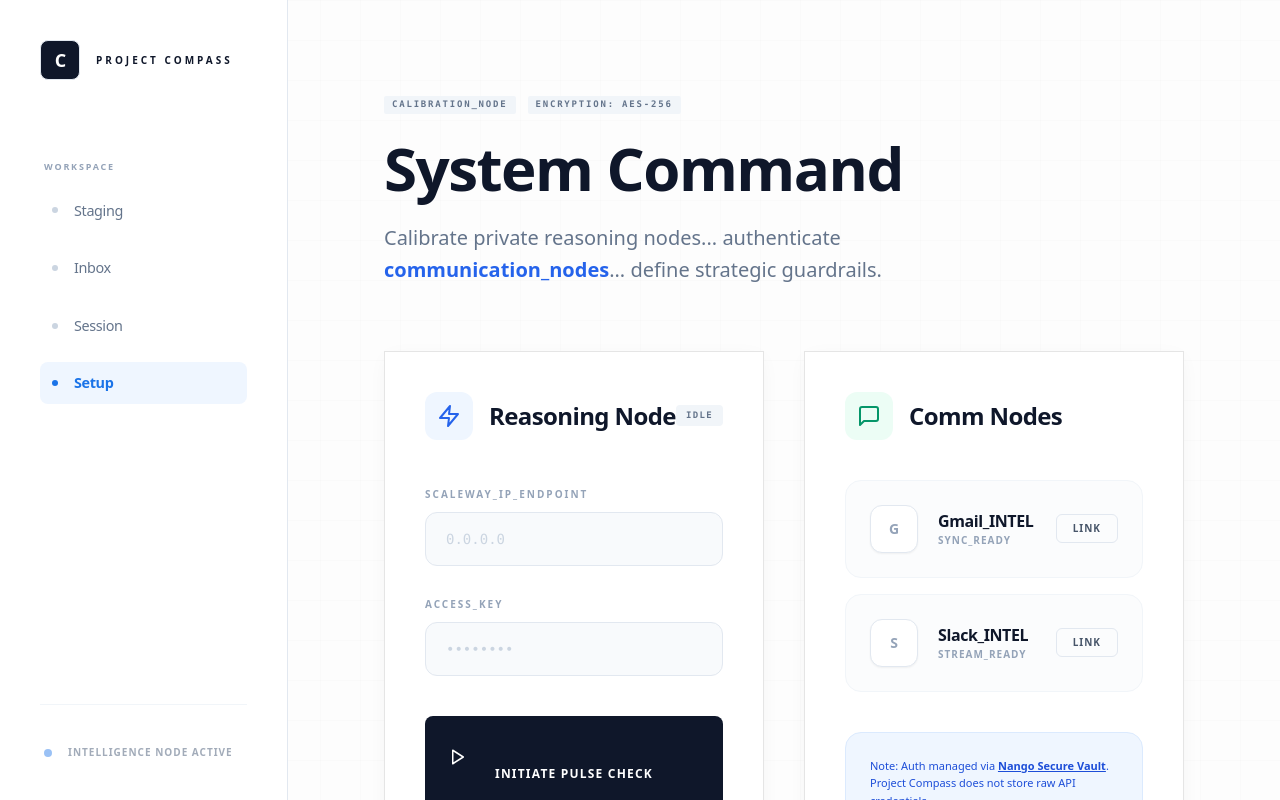
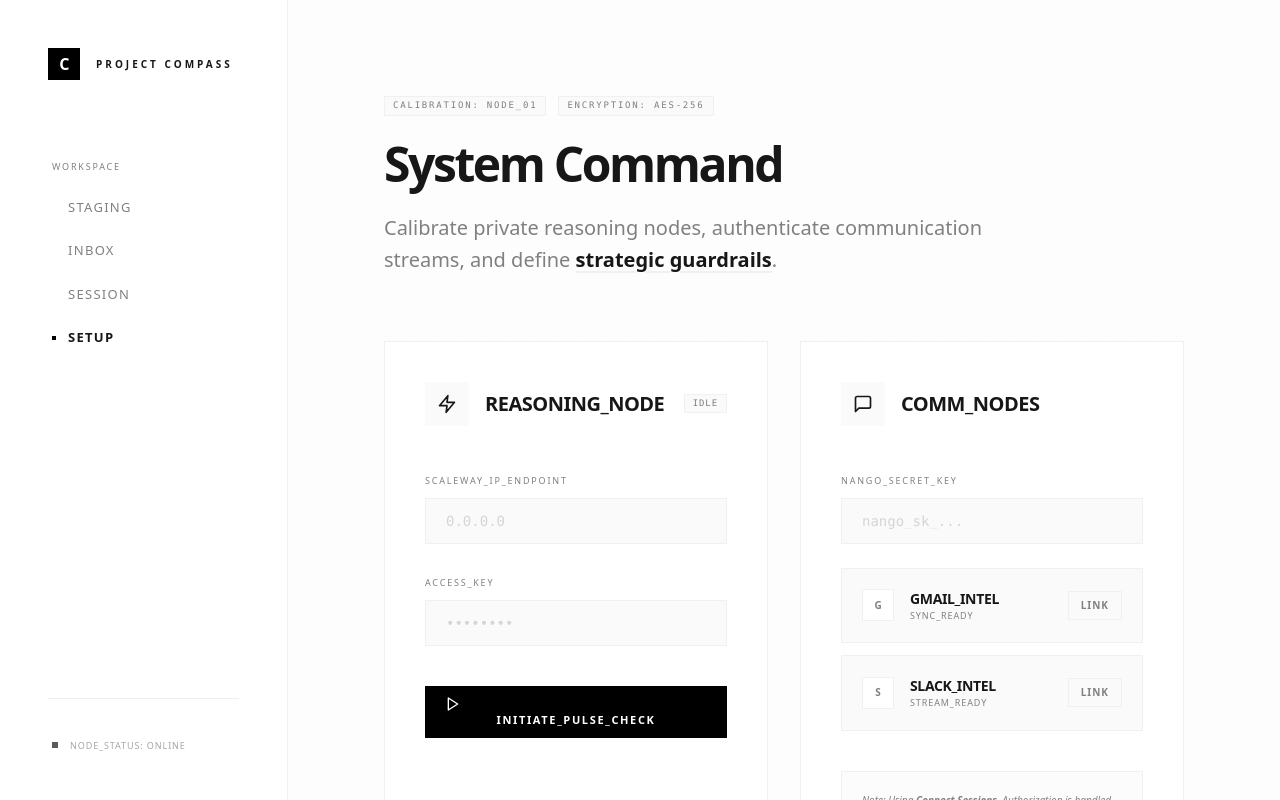
Before and after one commit to StefGunnML/lexa_pa, a Next.js app in the folder frontend/: page /dashboard/settings in a window 1280 px wide. Built offline with nearby package versions, Linux system fonts and the light colour scheme; no server answers.

Commit message:
Apply OpenAI Platform Design System refinements

```diff
--- a/frontend/src/app/dashboard/settings/page.tsx
+++ b/frontend/src/app/dashboard/settings/page.tsx
@@ -9,6 +9,7 @@ export default function SettingsPage() {
   const [config, setConfig] = useState<any>({
     DEEPSEEK_API_BASE: '',
     DEEPSEEK_API_KEY: '',
+    NANGO_SECRET_KEY: '',
   });
 
   // #region agent log
@@ -100,16 +101,32 @@ export default function SettingsPage() {
   };
 
   const connectService = async (provider: string) => {
-    const publicKey = process.env.NEXT_PUBLIC_NANGO_PUBLIC_KEY;
-    if (!publicKey) {
-      console.error("Nango Public Key not set in environment variables.");
+    try {
+      // 1. Get a session token from our backend
+      const sessionRes = await fetch('/api/nango/session', { method: 'POST' });
+      const sessionData = await sessionRes.json();
+
+      if (sessionData.error) {
+        console.error("Failed to get Nango session", sessionData.error);
         return;
       }
-    const nango = new Nango({ publicKey });
-    try {
-      const result = await nango.auth(provider, 'stefan-primary');
-      console.log(`Connected to ${provider}`, result);
-      // Trigger backend sync here
+
+      // 2. Initialize Nango without a public key (uses session token)
+      const nango = new Nango();
+
+      // 3. Open the Connect UI
+      const connect = nango.openConnectUI({
+        onEvent: (event) => {
+          if (event.type === 'connect') {
+            console.log(`Successfully connected to ${provider}`, event.data);
+            // The connection is now active in Nango
+          }
+        },
+      });
+
+      // 4. Provide the token to start the flow
+      connect.setSessionToken(sessionData.token);
+
     } catch (err) {
       console.error(`Failed to connect to ${provider}`, err);
     }
@@ -119,25 +136,25 @@ export default function SettingsPage() {
     <div className="space-y-16 pb-20 font-sans">
       <header className="space-y-6">
         <div className="flex items-center gap-3">
-          <span className="system-label">CALIBRATION_NODE</span>
+          <span className="system-label">CALIBRATION: NODE_01</span>
           <span className="system-label">ENCRYPTION: AES-256</span>
         </div>
-        <h2 className="text-6xl font-extrabold tracking-tight text-slate-900">System Command</h2>
-        <p className="text-slate-500 text-xl max-w-2xl font-medium leading-relaxed">
-          Calibrate private reasoning nodes... authenticate <span className="text-blue-600 font-bold">communication_nodes</span>... define strategic guardrails.
+        <h2 className="text-5xl font-bold tracking-tighter text-foreground">System Command</h2>
+        <p className="text-muted-foreground text-xl max-w-2xl font-medium leading-relaxed">
+          Calibrate private reasoning nodes, authenticate communication streams, and define <span className="text-foreground font-bold underline decoration-border decoration-2 underline-offset-4">strategic guardrails</span>.
         </p>
       </header>
 
-      <div className="grid grid-cols-1 lg:grid-cols-2 gap-10">
+      <div className="grid grid-cols-1 lg:grid-cols-2 gap-8">
 
         {/* Step 1: Reasoning Engine */}
-        <Card className={`space-y-10 ${pulseStatus === 'active' ? 'border-blue-200 bg-blue-50/10' : ''}`}>
+        <Card className="space-y-10">
           <div className="flex items-center justify-between">
             <div className="flex items-center gap-4">
-              <div className="p-3 bg-blue-50 text-blue-600 rounded-xl">
-                <Zap size={24} />
+              <div className="p-3 bg-muted text-foreground">
+                <Zap size={20} />
               </div>
-              <h3 className="text-2xl font-extrabold text-slate-900 tracking-tight">Reasoning Node</h3>
+              <h3 className="text-xl font-bold text-foreground tracking-tight">REASONING_NODE</h3>
             </div>
             <Badge variant={pulseStatus === 'active' ? 'success' : pulseStatus === 'error' ? 'warning' : 'default'}>
               {pulseStatus.toUpperCase()}
@@ -146,25 +163,25 @@ export default function SettingsPage() {
 
           <div className="space-y-6">
             <div className="space-y-2">
-              <label className="text-[10px] font-black text-slate-400 uppercase tracking-[0.2em]">SCALEWAY_IP_ENDPOINT</label>
+              <label className="text-[9px] font-medium text-muted-foreground uppercase tracking-[0.2em]">SCALEWAY_IP_ENDPOINT</label>
               <input
                 type="text"
                 value={config.DEEPSEEK_API_BASE || ''}
                 onChange={(e) => setConfig({...config, DEEPSEEK_API_BASE: e.target.value})}
                 onBlur={(e) => saveConfig('DEEPSEEK_API_BASE', e.target.value)}
                 placeholder="0.0.0.0"
-                className="w-full bg-slate-50 border border-slate-200 rounded-xl px-5 py-4 text-sm text-slate-900 focus:outline-none focus:border-blue-400 focus:ring-4 focus:ring-blue-50 transition-all placeholder:text-slate-300 font-mono"
+                className="w-full bg-muted border border-border px-5 py-3 text-sm text-foreground focus:outline-none focus:border-foreground/20 transition-all placeholder:text-muted-foreground/30 font-mono"
               />
             </div>
             <div className="space-y-2">
-              <label className="text-[10px] font-black text-slate-400 uppercase tracking-[0.2em]">ACCESS_KEY</label>
+              <label className="text-[9px] font-medium text-muted-foreground uppercase tracking-[0.2em]">ACCESS_KEY</label>
               <input
                 type="password"
                 value={config.DEEPSEEK_API_KEY || ''}
                 onChange={(e) => setConfig({...config, DEEPSEEK_API_KEY: e.target.value})}
                 onBlur={(e) => saveConfig('DEEPSEEK_API_KEY', e.target.value)}
                 placeholder="••••••••"
-                className="w-full bg-slate-50 border border-slate-200 rounded-xl px-5 py-4 text-sm text-slate-900 focus:outline-none focus:border-blue-400 focus:ring-4 focus:ring-blue-50 transition-all placeholder:text-slate-300 font-mono"
+                className="w-full bg-muted border border-border px-5 py-3 text-sm text-foreground focus:outline-none focus:border-foreground/20 transition-all placeholder:text-muted-foreground/30 font-mono"
               />
             </div>
           </div>
@@ -172,50 +189,64 @@ export default function SettingsPage() {
           <Button
             onClick={testPulse}
             disabled={pulseStatus === 'testing'}
-            className="w-full py-8 text-sm"
-            variant={pulseStatus === 'active' ? 'primary' : 'secondary'}
+            className="w-full"
+            variant="primary"
           >
-            {pulseStatus === 'testing' ? <RefreshCw className="animate-spin" size={18} /> : <Play size={18} />}
-            Initiate Pulse Check
+            {pulseStatus === 'testing' ? <RefreshCw className="animate-spin" size={16} /> : <Play size={16} className="mr-2" />}
+            INITIATE_PULSE_CHECK
           </Button>
         </Card>
 
         {/* Step 2: Communication Nodes */}
         <Card className="space-y-10">
           <div className="flex items-center gap-4">
-            <div className="p-3 bg-emerald-50 text-emerald-600 rounded-xl">
-              <MessageSquare size={24} />
+            <div className="p-3 bg-muted text-foreground">
+              <MessageSquare size={20} />
             </div>
-            <h3 className="text-2xl font-extrabold text-slate-900 tracking-tight">Comm Nodes</h3>
+            <h3 className="text-xl font-bold text-foreground tracking-tight">COMM_NODES</h3>
           </div>
 
-          <div className="space-y-4">
-            <div className="p-6 bg-slate-50/50 border border-slate-100 rounded-2xl flex items-center justify-between hover:bg-white hover:shadow-sm transition-all group">
-              <div className="flex items-center gap-5">
-                <div className="w-12 h-12 bg-white border border-slate-200 flex items-center justify-center text-sm font-black text-slate-400 rounded-xl shadow-sm">G</div>
+          <div className="space-y-6">
+            <div className="space-y-2">
+              <label className="text-[9px] font-medium text-muted-foreground uppercase tracking-[0.2em]">NANGO_SECRET_KEY</label>
+              <input
+                type="password"
+                value={config.NANGO_SECRET_KEY || ''}
+                onChange={(e) => setConfig({...config, NANGO_SECRET_KEY: e.target.value})}
+                onBlur={(e) => saveConfig('NANGO_SECRET_KEY', e.target.value)}
+                placeholder="nango_sk_..."
+                className="w-full bg-muted border border-border px-5 py-3 text-sm text-foreground focus:outline-none focus:border-foreground/20 transition-all placeholder:text-muted-foreground/30 font-mono"
+              />
+            </div>
+
+            <div className="space-y-3">
+              <div className="p-5 bg-muted border border-border flex items-center justify-between hover:border-foreground/20 transition-all group">
+                <div className="flex items-center gap-4">
+                  <div className="w-8 h-8 bg-white border border-border flex items-center justify-center text-[10px] font-bold text-muted-foreground">G</div>
                   <div>
-                  <p className="text-base font-bold text-slate-900 tracking-tight">Gmail_INTEL</p>
-                  <p className="text-[10px] font-bold text-slate-400 uppercase tracking-widest">SYNC_READY</p>
+                    <p className="text-sm font-bold text-foreground tracking-tight">GMAIL_INTEL</p>
+                    <p className="text-[9px] font-medium text-muted-foreground uppercase tracking-widest">SYNC_READY</p>
                   </div>
                 </div>
-              <Button size="sm" variant="outline" onClick={() => connectService('google-gmail')} className="font-bold border-slate-200">Link</Button>
+                <Button size="sm" variant="outline" onClick={() => connectService('google-gmail')}>Link</Button>
               </div>
 
-            <div className="p-6 bg-slate-50/50 border border-slate-100 rounded-2xl flex items-center justify-between hover:bg-white hover:shadow-sm transition-all group">
-              <div className="flex items-center gap-5">
-                <div className="w-12 h-12 bg-white border border-slate-200 flex items-center justify-center text-sm font-black text-slate-400 rounded-xl shadow-sm">S</div>
+              <div className="p-5 bg-muted border border-border flex items-center justify-between hover:border-foreground/20 transition-all group">
+                <div className="flex items-center gap-4">
+                  <div className="w-8 h-8 bg-white border border-border flex items-center justify-center text-[10px] font-bold text-muted-foreground">S</div>
                   <div>
-                  <p className="text-base font-bold text-slate-900 tracking-tight">Slack_INTEL</p>
-                  <p className="text-[10px] font-bold text-slate-400 uppercase tracking-widest">STREAM_READY</p>
+                    <p className="text-sm font-bold text-foreground tracking-tight">SLACK_INTEL</p>
+                    <p className="text-[9px] font-medium text-muted-foreground uppercase tracking-widest">STREAM_READY</p>
                   </div>
                 </div>
-              <Button size="sm" variant="outline" onClick={() => connectService('slack')} className="font-bold border-slate-200">Link</Button>
+                <Button size="sm" variant="outline" onClick={() => connectService('slack')}>Link</Button>
+              </div>
             </div>
           </div>
 
-          <div className="p-6 bg-blue-50 border border-blue-100 rounded-2xl">
-            <p className="text-[11px] text-blue-700 leading-relaxed font-medium">
-              Note: Auth managed via <span className="font-bold underline">Nango Secure Vault</span>. Project Compass does not store raw API credentials.
+          <div className="p-5 bg-muted/50 border border-border">
+            <p className="text-[10px] text-muted-foreground leading-relaxed font-medium italic">
+              Note: Using <span className="font-bold">Connect Sessions</span>. Authorization is handled via secure temporary tokens.
             </p>
           </div>
         </Card>
@@ -224,30 +255,28 @@ export default function SettingsPage() {
         <Card className="lg:col-span-2 space-y-8">
           <div className="flex items-center justify-between">
             <div className="flex items-center gap-4">
-              <div className="p-3 bg-purple-50 text-purple-600 rounded-xl">
-                <Shield size={24} />
+              <div className="p-3 bg-muted text-foreground">
+                <Shield size={20} />
               </div>
-              <h3 className="text-2xl font-extrabold text-slate-900 tracking-tight">Founder_Playbook</h3>
+              <h3 className="text-xl font-bold text-foreground tracking-tight">FOUNDER_PLAYBOOK</h3>
             </div>
             <Button
               onClick={savePlaybook}
               variant="primary"
-              className="px-10 py-4 shadow-lg shadow-blue-500/20"
+              className="px-8"
               disabled={saving}
             >
-              <Save size={18} />
-              Commit Logic
+              <Save size={16} className="mr-2" />
+              COMMIT_LOGIC
             </Button>
           </div>
 
-          <div className="relative">
           <textarea
             value={playbook}
             onChange={(e) => setPlaybook(e.target.value)}
-              className="w-full h-80 bg-slate-50 border border-slate-200 rounded-2xl p-10 text-xl text-slate-800 leading-relaxed font-sans focus:outline-none focus:border-blue-400 focus:ring-4 focus:ring-blue-50 transition-all placeholder:text-slate-300"
+            className="w-full h-80 bg-muted border border-border p-10 text-lg text-foreground/80 leading-relaxed font-sans focus:outline-none focus:border-foreground/20 transition-all placeholder:text-muted-foreground/30"
             placeholder="# Enter strategic principles here..."
           />
-          </div>
         </Card>
 
       </div>
--- a/frontend/src/app/globals.css
+++ b/frontend/src/app/globals.css
@@ -3,55 +3,52 @@
 @tailwind utilities;
 
 :root {
-  --background: 0 0% 99%; /* Clean Paper #fcfcfc */
-  --foreground: 222 47% 11%; /* Deep Navy Charcoal */
+  --background: 0 0% 100%; /* Pure White */
+  --foreground: 0 0% 9%; /* Precision Near Black */
   --card: 0 0% 100%;
-  --card-foreground: 222 47% 11%;
-  --border: 222 47% 15%; /* Technical sharp border */
-  --primary: 221 83% 53%; /* Google-Refined Cobalt Blue #1a73e8 */
+  --card-foreground: 0 0% 9%;
+  --border: 0 0% 94%; /* Razor-thin gray border */
+  --primary: 0 0% 9%; /* Monochrome Primary */
   --primary-foreground: 0 0% 100%;
-  --accent: 221 83% 95%;
-  --accent-foreground: 221 83% 53%;
-  --muted: 210 40% 96.1%;
-  --muted-foreground: 215.4 16.3% 46.9%;
+  --accent: 0 0% 96%;
+  --accent-foreground: 0 0% 9%;
+  --muted: 0 0% 98%;
+  --muted-foreground: 0 0% 50%;
 }
 
 @layer base {
   body {
-    @apply bg-[#fcfcfc] text-[#0f172a] antialiased selection:bg-blue-100;
-    /* Ultra-subtle system grid (Google refined) */
-    background-image:
-      radial-gradient(rgba(0,0,0,0.05) 0.5px, transparent 0.5px),
-      linear-gradient(rgba(0,0,0,0.01) 1px, transparent 1px),
-      linear-gradient(90deg, rgba(0,0,0,0.01) 1px, transparent 1px);
-    background-size: 20px 20px, 40px 40px, 40px 40px;
+    @apply bg-background text-foreground antialiased selection:bg-black/5;
+    /* Subtle dot-matrix grid (reduced noise) */
+    background-image: radial-gradient(circle at 1px 1px, rgba(0,0,0,0.01) 1px, transparent 0);
+    background-size: 24px 24px;
   }
 }
 
 .luxury-card {
-  @apply bg-white border border-black/10 shadow-[0_4px_20px_-4px_rgba(0,0,0,0.05)] transition-all duration-300;
+  @apply bg-white border border-border shadow-none transition-all duration-300;
 }
 
 .mercury-border {
-  @apply border border-black/10;
+  @apply border border-border;
 }
 
 .text-mercury-muted {
-  @apply font-mono text-[10px] uppercase tracking-[0.15em] text-slate-400 font-bold;
+  @apply font-mono text-[9px] uppercase tracking-[0.2em] text-muted-foreground font-medium;
 }
 
 .italic-mercury {
-  @apply font-sans text-slate-600 leading-relaxed;
-  font-size: 1.05rem;
+  @apply font-sans text-foreground/80 leading-relaxed;
+  font-size: 0.95rem;
 }
 
 .high-focus-title {
-  @apply text-slate-900 font-sans font-extrabold tracking-tight;
+  @apply text-foreground font-sans font-bold tracking-tighter;
 }
 
-/* System Label (Google Refined Retro) */
+/* Platform System Label */
 .system-label {
-  @apply font-mono text-[9px] font-black uppercase tracking-[0.2em] bg-slate-100 px-2 py-0.5 rounded-sm text-slate-500;
+  @apply font-mono text-[9px] font-medium uppercase tracking-[0.2em] bg-muted border border-border px-2 py-0.5 text-muted-foreground;
 }
 
 @keyframes cursor-blink {
--- a/frontend/src/components/Sidebar.tsx
+++ b/frontend/src/components/Sidebar.tsx
@@ -39,40 +39,40 @@ export function Sidebar() {
   ];
 
   return (
-    <aside className="w-72 border-r border-slate-200 bg-white p-10 flex flex-col font-sans">
+    <aside className="w-72 border-r border-border bg-white p-12 flex flex-col font-sans">
       <div className="flex items-center gap-4 mb-20">
-        <div className="w-10 h-10 border border-slate-200 flex items-center justify-center bg-slate-900 rounded-lg">
-          <span className="text-white font-black text-lg tracking-tighter">C</span>
+        <div className="w-8 h-8 bg-black flex items-center justify-center">
+          <span className="text-white font-bold text-base tracking-tighter">C</span>
         </div>
-        <h1 className="text-[10px] font-black tracking-[0.3em] text-slate-900 uppercase">
-          Project Compass
+        <h1 className="text-[10px] font-bold tracking-[0.3em] text-foreground uppercase">
+          PROJECT COMPASS
         </h1>
       </div>
 
       <nav className="space-y-12 flex-1">
-        <div className="space-y-4">
-          <p className="text-[9px] font-black text-slate-400 tracking-[0.2em] uppercase ml-1">Workspace</p>
+        <div className="space-y-2">
+          <p className="text-[9px] font-medium text-muted-foreground tracking-[0.2em] uppercase mb-4 ml-1">WORKSPACE</p>
           {navItems.map((item) => {
             const isActive = pathname === item.href || (item.href !== '/dashboard/staging' && pathname?.startsWith(item.href));
             return (
               <Link
                 key={item.name}
                 href={item.href}
-                className={`flex items-center gap-4 py-2.5 px-3 text-[0.9rem] transition-all rounded-lg ${isActive ? 'bg-blue-50 text-[#1a73e8] font-bold' : 'text-slate-500 hover:bg-slate-50'}`}
+                className={`flex items-center gap-3 py-2 px-1 text-[13px] transition-all ${isActive ? 'text-foreground font-bold' : 'text-muted-foreground hover:text-foreground'}`}
               >
-                <div className={`w-1.5 h-1.5 rounded-full transition-all duration-300 ${isActive ? 'bg-[#1a73e8]' : 'bg-slate-300'}`}></div>
-                <span className="tracking-tight">{item.name}</span>
+                <div className={`w-1 h-1 transition-all duration-300 ${isActive ? 'bg-black' : 'bg-transparent'}`}></div>
+                <span className="tracking-tight uppercase tracking-widest">{item.name}</span>
               </Link>
             );
           })}
         </div>
       </nav>
 
-      <div className="pt-10 border-t border-slate-100">
-        <div className="flex items-center gap-4 px-1 opacity-60 hover:opacity-100 transition-opacity">
-          <div className="w-2 h-2 bg-[#1a73e8] animate-pulse rounded-full"></div>
+      <div className="pt-10 border-t border-border">
+        <div className="flex items-center gap-3 px-1 opacity-70">
+          <div className="w-1.5 h-1.5 bg-foreground"></div>
           <div>
-            <p className="text-[10px] font-bold text-slate-500 uppercase tracking-[0.1em]">Intelligence Node Active</p>
+            <p className="text-[9px] font-medium text-muted-foreground uppercase tracking-[0.1em]">NODE_STATUS: ONLINE</p>
           </div>
         </div>
       </div>
--- a/frontend/src/components/ui/core.tsx
+++ b/frontend/src/components/ui/core.tsx
@@ -2,7 +2,7 @@ import React from 'react';
 
 export function Card({ children, className = "" }: { children: React.ReactNode, className?: string }) {
   return (
-    <div className={`luxury-card p-10 hover:shadow-[0_10px_40px_-10px_rgba(0,0,0,0.1)] ${className}`}>
+    <div className={`luxury-card p-10 hover:border-black/20 ${className}`}>
       {children}
     </div>
   );
@@ -24,16 +24,16 @@ export function Button({
   className?: string
 }) {
   const styles = {
-    primary: "bg-[#1a73e8] text-white hover:bg-[#1557b0] shadow-sm hover:shadow-md",
-    secondary: "bg-slate-900 text-white hover:bg-black",
+    primary: "bg-black text-white hover:bg-black/90",
+    secondary: "bg-slate-100 text-slate-900 hover:bg-slate-200",
     destructive: "bg-white text-red-600 border border-red-200 hover:bg-red-50",
-    outline: "border border-slate-200 text-slate-600 hover:bg-slate-50 hover:text-slate-900"
+    outline: "border border-border text-muted-foreground hover:bg-muted hover:text-foreground"
   };
 
   const sizes = {
-    default: "px-6 py-3 text-xs uppercase tracking-widest font-bold rounded-lg",
-    sm: "px-4 py-1.5 text-[10px] uppercase tracking-widest font-bold rounded-md",
-    lg: "px-10 py-4 text-sm uppercase tracking-widest font-black rounded-xl"
+    default: "px-5 py-2.5 text-[11px] uppercase tracking-[0.15em] font-semibold",
+    sm: "px-3 py-1.5 text-[10px] uppercase tracking-[0.1em] font-semibold",
+    lg: "px-8 py-3.5 text-xs uppercase tracking-[0.2em] font-bold"
   };
 
   return (
@@ -49,13 +49,13 @@ export function Button({
 
 export function Badge({ children, variant = "default", className = "" }: { children: React.ReactNode, variant?: "default" | "warning" | "success", className?: string }) {
   const styles = {
-    default: "bg-slate-100 text-slate-500",
-    warning: "bg-amber-100 text-amber-700",
-    success: "bg-emerald-100 text-emerald-700"
+    default: "bg-muted text-muted-foreground border border-border",
+    warning: "bg-amber-50 text-amber-700 border border-amber-100",
+    success: "bg-emerald-50 text-emerald-700 border border-emerald-100"
   };
 
   return (
-    <span className={`px-2.5 py-1 font-mono text-[9px] font-black tracking-[0.15em] uppercase rounded ${styles[variant]} ${className}`}>
+    <span className={`px-2 py-0.5 font-mono text-[9px] font-medium tracking-[0.1em] uppercase ${styles[variant]} ${className}`}>
       {children}
     </span>
   );
```
Also changed, not shown: frontend/next.config.mjs (+8 -1 lines), frontend/src/app/dashboard/meetings/page.tsx (+26 -26 lines), frontend/src/app/dashboard/staging/page.tsx (+55 -49 lines), frontend/src/app/dashboard/threads/page.tsx (+29 -29 lines), 2 other files (tests, documents, lock files or other folders). Lines whose indentation alone changed are shown as unchanged.
